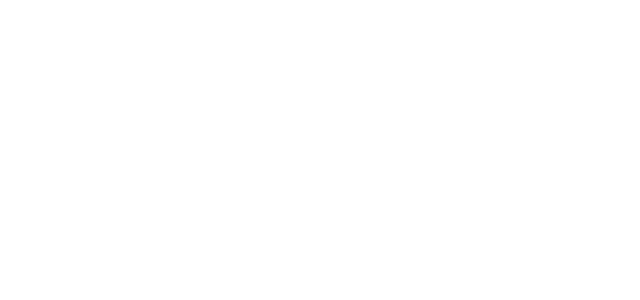
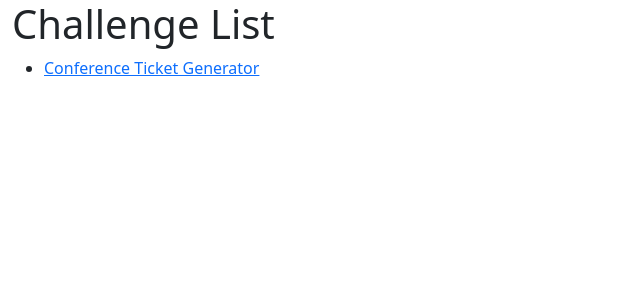
Before and after one commit to shivamsharma01/frontend-mentor-challenge, an Angular app: page /challenges in a window 1280 px wide. Before the commit this address led to /. Shown: the top 300 px of the page, without its empty margins (0-640 px from the left). Built offline with nearby package versions, Linux system fonts and the light colour scheme.

Commit message:
add conference ticket challenge

```diff
--- /dev/null
+++ b/src/app/challenge-list/challenge-list.component.html
@@ -0,0 +1,12 @@
+<div class="container-fluid">
+  <h1>Challenge List</h1>
+  <div class="row">
+    <div class="col-12">
+      <div class="d-flex justify-content-between">
+        <ul>
+          <li><a [routerLink]="['/conference']">Conference Ticket Generator</a></li>
+        </ul>
+      </div>
+    </div>
+  </div>
+</div>
```
Also changed, not shown: src/app/app.routes.ts (+6 -1 lines), src/app/challenge-list/challenge-list.component.ts (added, +12 -0 lines), src/app/challenge-list/challenge-list.component.css (added).
